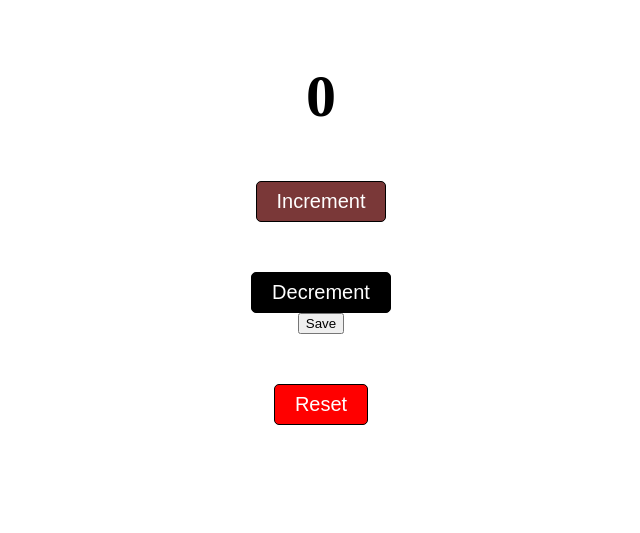
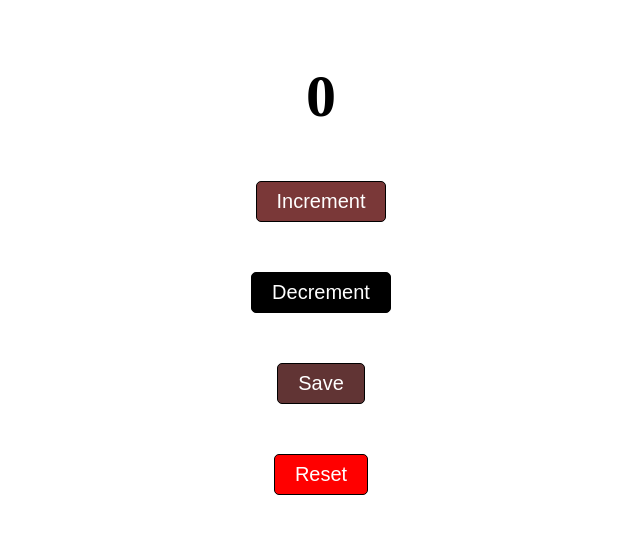
Before and after one commit to mushfiqbinakram/counter, a plain HTML site: page index.html in a window 1280 px wide. Shown: the part 121-654 px from the top of the page, without its empty margins (319-959 px from the left). Drawn offline with Linux system fonts and the light colour scheme.

Commit message:
Add save button and pre-count styles to CSS

```diff
--- a/style.css
+++ b/style.css
@@ -42,3 +42,18 @@ h2{
     border-radius: 5px;
     margin-top: 50px;
 }
+#save{
+    background-color: rgb(97, 52, 52);
+    color: white;
+    font-size: 20px;
+    font-weight: 400;
+    padding: 8px 20px 8px 20px;
+    border: 1px solid black;
+    border-radius: 5px;
+    margin-top: 50px;
+}
+#pre-count{
+    color: black;
+    padding: 5px 5px;
+    font-size: 30px;
+}
```
